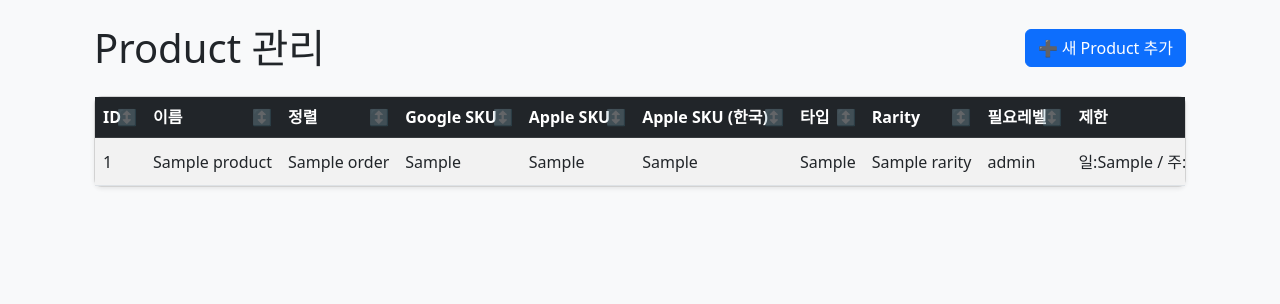
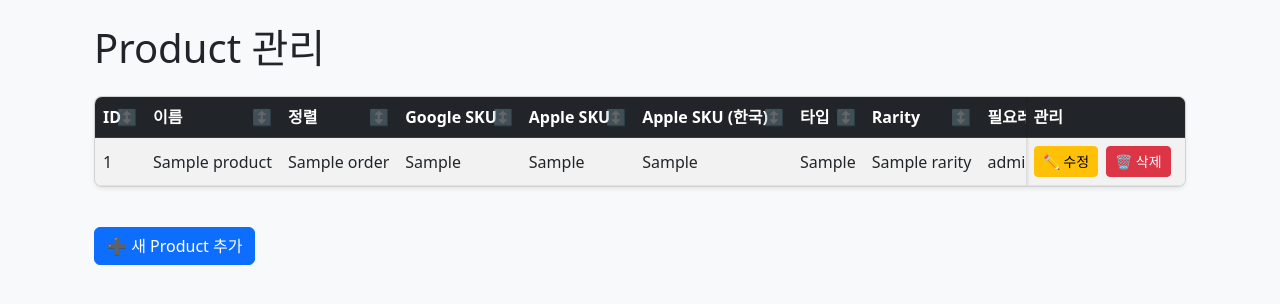
Before and after one commit to planetarium/NineChronicles.IAP, a Python web app: template backoffice/templates/products.html in a window 1280 px wide. Shown: the part 56-360 px from the top of the page. Run offline with Jinja, Linux system fonts and the light colour scheme; the template is opened without the code that fills it: most values are stand-ins (such as "Sample title", 1, 10 or a date in 2020).

Commit message:
Refactor product management layout and enhance table styling
- Simplified the product management header by removing unnecessary elements and repositioning the add product button.
- Improved table styling with sticky last column and hover effects for better usability.
- Added background color adjustments for even rows and hover states to enhance visual clarity.

```diff
--- a/backoffice/templates/products.html
+++ b/backoffice/templates/products.html
@@ -4,10 +4,7 @@
 
 {% block content %}
 <div class="container">
-    <div class="d-flex justify-content-between align-items-center mb-4">
-        <h1 class="mb-0">Product 관리</h1>
-        <button class="btn btn-primary" data-bs-toggle="modal" data-bs-target="#productModal">➕ 새 Product 추가</button>
-    </div>
+    <h1 class="mb-4">Product 관리</h1>
 
     <!-- Product 목록 테이블 -->
     <div class="card">
@@ -72,6 +69,9 @@
             </div>
         </div>
     </div>
+
+    <!-- 추가 버튼 -->
+    <button class="btn btn-primary mt-3" data-bs-toggle="modal" data-bs-target="#productModal">➕ 새 Product 추가</button>
 
     <!-- Product 추가/수정 모달 -->
     <div class="modal fade" id="productModal" tabindex="-1">
@@ -666,6 +666,9 @@
     margin: 0;
     padding: 0;
     border: none;
+    max-height: 70vh;
+    overflow-y: auto;
+    position: relative;
 }
 
 .table {
@@ -681,29 +684,71 @@
     z-index: 1;
 }
 
+/* 관리 열 고정 스타일 */
+.table th:last-child,
+.table td:last-child {
+    position: sticky;
+    right: 0;
+    background-color: #fff;
+    z-index: 2;
+    border-left: 1px solid #dee2e6;
+    min-width: 160px;
+}
+
+.table th:last-child {
+    background-color: #212529;
+    z-index: 3;
+}
+
+/* 마지막 열 그림자 효과 */
+.table th:last-child::after,
+.table td:last-child::after {
+    content: '';
+    position: absolute;
+    left: 0;
+    top: 0;
+    bottom: 0;
+    width: 4px;
+    background: linear-gradient(to right, rgba(0,0,0,0.1), rgba(0,0,0,0));
+}
+
 .table td {
     vertical-align: middle;
     white-space: nowrap;
+    background-color: inherit;
+}
+
+/* 짝수 행의 배경색 유지 */
+.table-striped > tbody > tr:nth-of-type(even) td:last-child {
+    background-color: rgba(0,0,0,.05);
+}
+
+/* 호버 효과 유지 */
+.table-hover > tbody > tr:hover td:last-child {
+    background-color: rgba(0,0,0,.075);
 }
 
 .card {
     border-radius: 0.5rem;
     box-shadow: 0 0.125rem 0.25rem rgba(0, 0, 0, 0.075);
     margin-bottom: 1.5rem;
+    overflow: hidden;
 }
 
 .card-body {
     padding: 0;
 }
 
-.table-responsive {
-    max-height: 70vh;
-    overflow-y: auto;
+.btn-sm + .btn-sm {
+    margin-left: 0.25rem;
 }
 
-.btn-sm {
-    padding: 0.25rem 0.5rem;
-    font-size: 0.875rem;
+.action-buttons {
+    display: flex;
+    gap: 0.25rem;
+    justify-content: flex-start;
+    align-items: center;
+    padding: 0.25rem;
 }
 
 /* 정렬 관련 스타일 */
```
